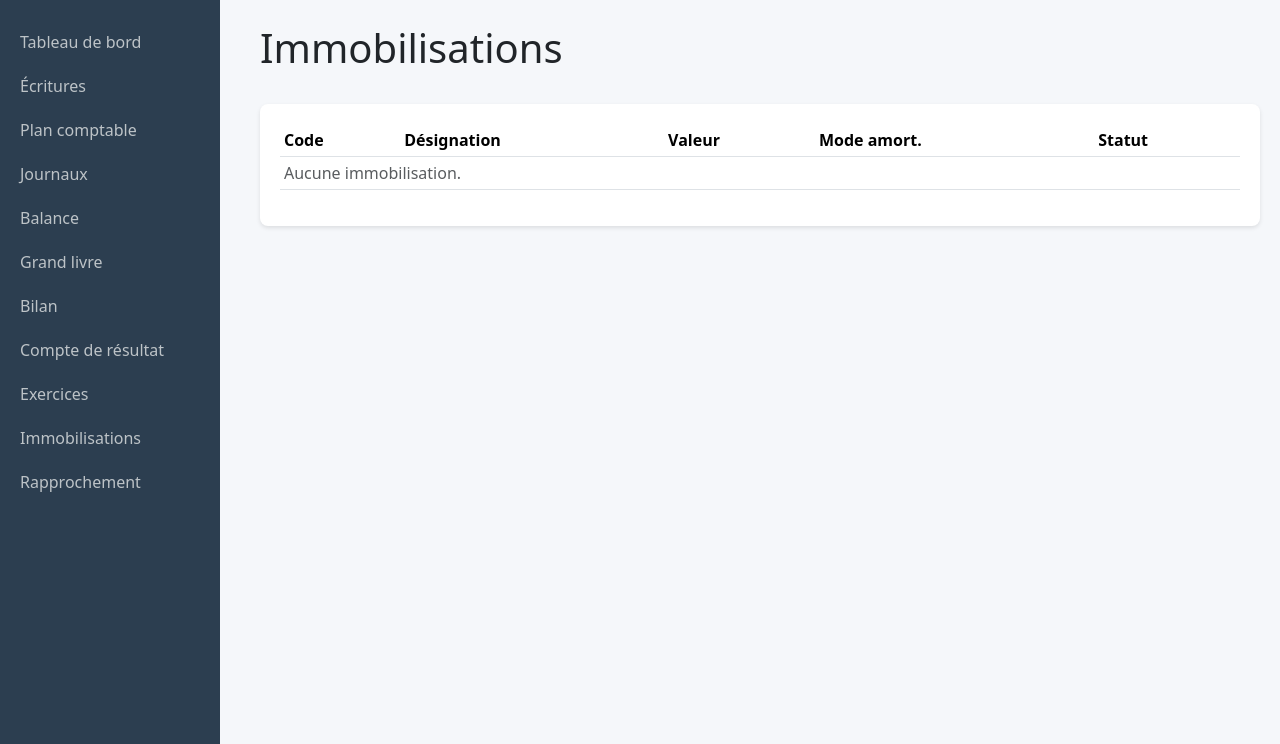
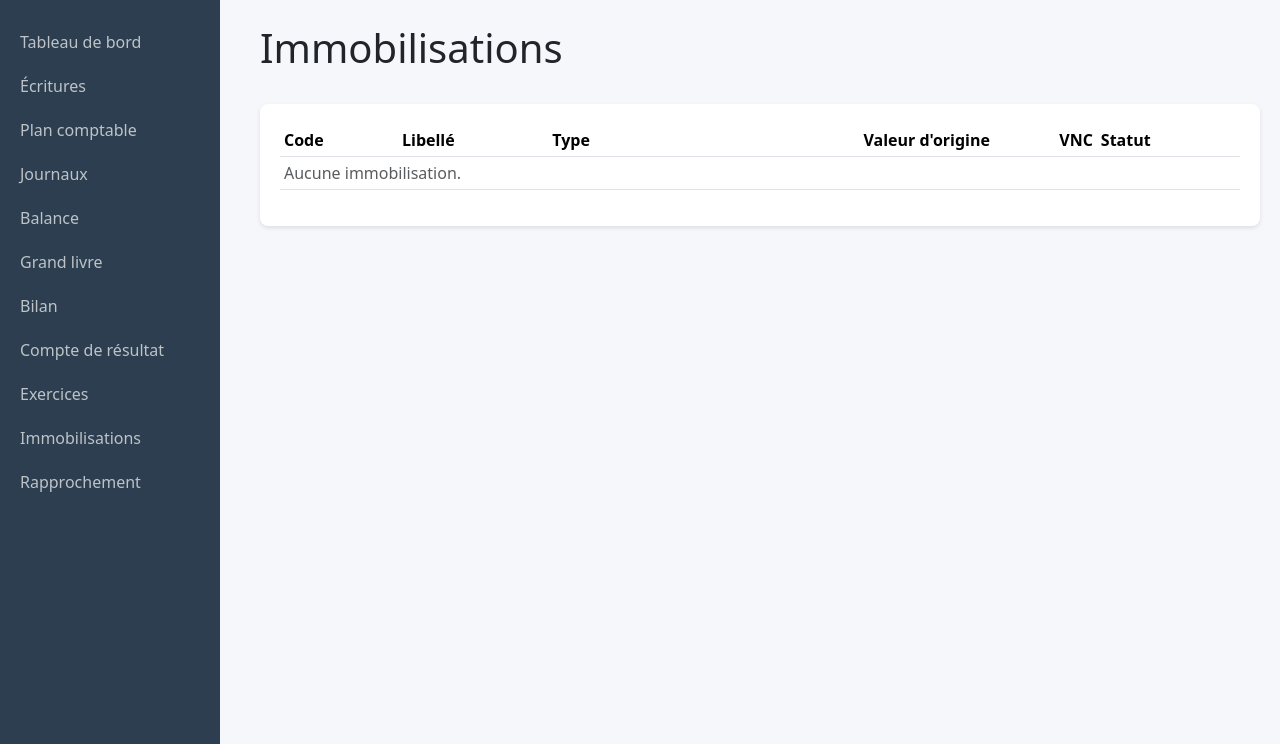
Before and after one commit to bahdev223/django-comptabilite-ohada, a Django app: template comptabilite_ohada/templates/comptabilite_ohada/immobilisation_list.html in a window 1280 px wide. Shown: the part 56-800 px from the top of the page. Run offline with Django 4.2, Linux system fonts and the light colour scheme; the template is opened without the code that fills it, so the values that code supplies are empty.

Commit message:
fix(templates): align fixed asset list with current model

```diff
--- a/comptabilite_ohada/templates/comptabilite_ohada/immobilisation_list.html
+++ b/comptabilite_ohada/templates/comptabilite_ohada/immobilisation_list.html
@@ -10,9 +10,10 @@
             <thead>
                 <tr>
                     <th>Code</th>
-                    <th>D&eacute;signation</th>
-                    <th>Valeur</th>
-                    <th>Mode amort.</th>
+                    <th>Libell&eacute;</th>
+                    <th>Type</th>
+                    <th class="text-end">Valeur d'origine</th>
+                    <th class="text-end">VNC</th>
                     <th>Statut</th>
                 </tr>
             </thead>
@@ -20,13 +21,14 @@
                 {% for immo in immobilisations %}
                 <tr>
                     <td><a href="{% url 'comptabilite:immobilisation_detail' immo.pk %}">{{ immo.code }}</a></td>
-                    <td>{{ immo.designation }}</td>
-                    <td class="text-end">{{ immo.valeur_acquisition|floatformat:2 }}</td>
-                    <td>{{ immo.get_mode_amortissement_display }}</td>
+                    <td>{{ immo.libelle }}</td>
+                    <td>{{ immo.get_type_immobilisation_display }}</td>
+                    <td class="text-end">{{ immo.valeur_originale|floatformat:2 }}</td>
+                    <td class="text-end">{{ immo.valeur_nette_comptable|floatformat:2 }}</td>
                     <td>{{ immo.get_statut_display }}</td>
                 </tr>
                 {% empty %}
-                <tr><td colspan="5" class="text-muted">Aucune immobilisation.</td></tr>
+                <tr><td colspan="6" class="text-muted">Aucune immobilisation.</td></tr>
                 {% endfor %}
             </tbody>
         </table>
```
